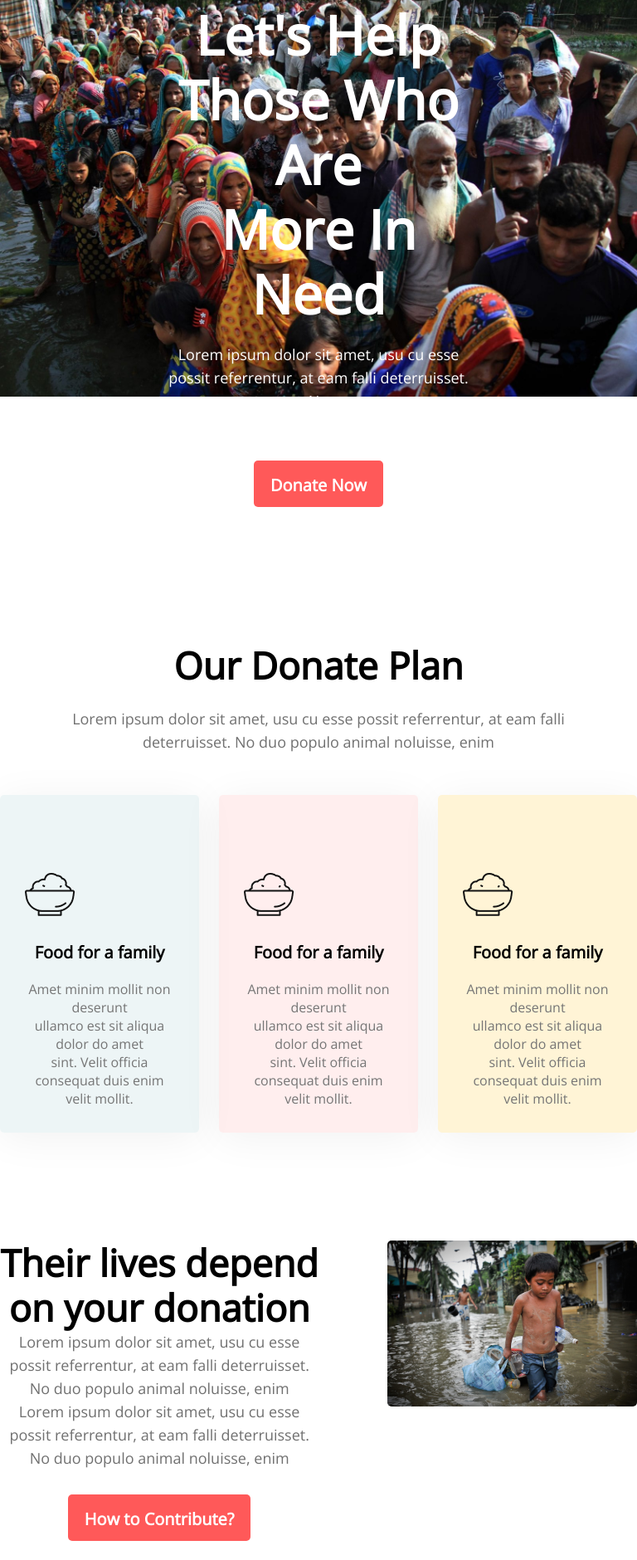
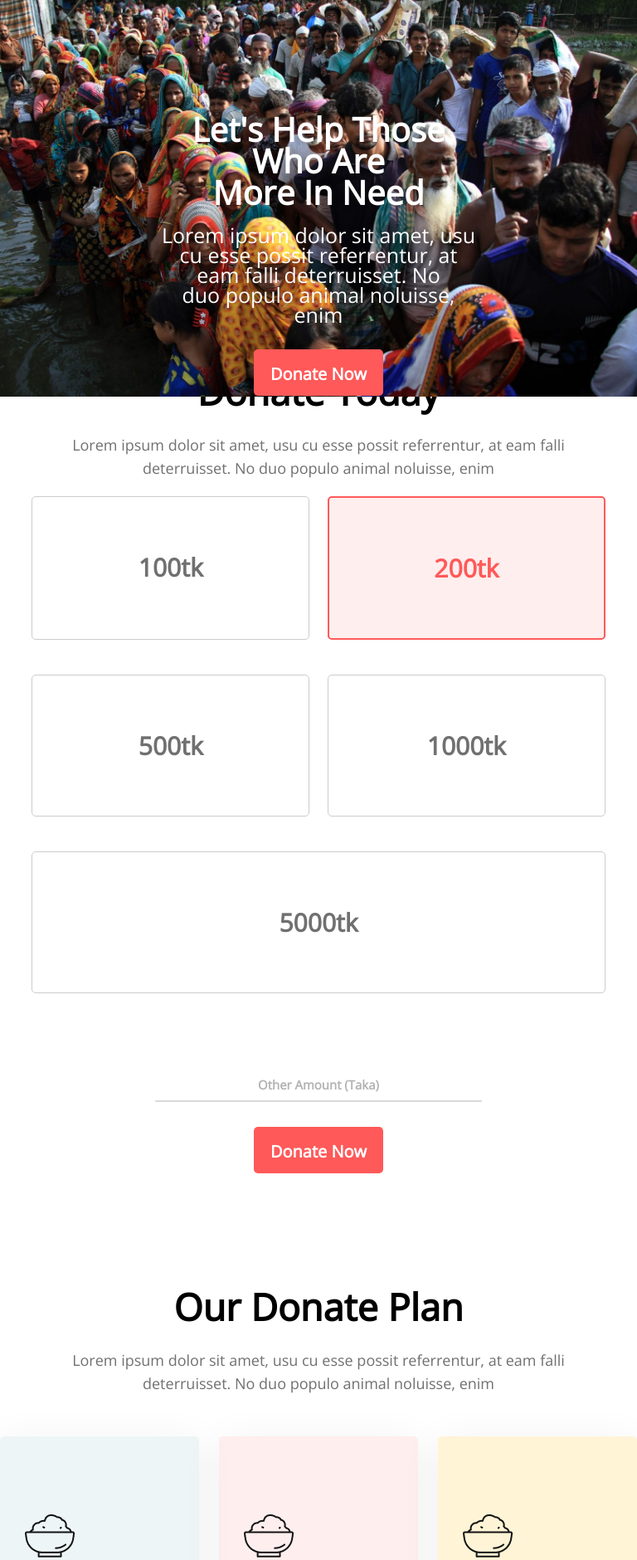
Before and after one commit to srafsan/donate-today, a plain HTML site: page index.html in a window 768 px wide. Shown: the part 28-1908 px from the top of the page at 83% size. Drawn offline with nearby package versions, Linux system fonts and the light colour scheme.

Commit message:
Added resposive for tablets

```diff
--- a/index.html
+++ b/index.html
@@ -37,7 +37,7 @@
 
         <main>
             <!-- Donate Today Section -->
-            <section class="donate-today hide">
+            <section class="donate-today">
                 <h1 class="donate-title">Donate Today</h1>
                 <p class="main-description">
                     Lorem ipsum dolor sit amet, usu cu esse possit referrentur,
--- a/styles/donate.css
+++ b/styles/donate.css
@@ -283,12 +283,10 @@ footer {
     color: white;
 }
 
+/* RESPONSIVE SECTION */
+/* for mobiles */
 @media screen and (max-width: 576px) {
-    #pricing-plans {
-        width: 50%;
-        flex-direction: column;
-    }
-
+    /* head */
     .banner {
         position: absolute;
         top: 30%;
@@ -306,10 +304,18 @@ footer {
         line-height: 16px;
     }
 
+    /* main */
     .random {
         margin-top: -200px;
     }
 
+    /* prices */
+    #pricing-plans {
+        width: 50%;
+        flex-direction: column;
+    }
+
+    /* plans */
     .plans-container {
         flex-direction: column;
     }
@@ -318,16 +324,43 @@ footer {
         justify-content: center;
     }
 
-    .sec1 {
-        flex-direction: column-reverse;
-    }
-
+    /* sections */
+    .sec1,
     .sec2 {
         flex-direction: column-reverse;
     }
 }
 
-/* hide */
-.hide {
-    display: none;
+/* For tabs */
+@media screen and (min-width: 577px) and (max-width: 992px) {
+    /* header */
+    .banner-title {
+        font-size: 40px;
+        line-height: 38px;
+    }
+
+    .banner-description {
+        font-size: 25px;
+        line-height: 24px;
+    }
+
+    /* main */
+    .random {
+        margin-top: -200px;
+    }
+
+    /* pricing plans */
+    #pricing-plans {
+        width: 90%;
+        display: grid;
+        grid-template-columns: repeat(2, 1fr);
+    }
+    #pricing-plans > :nth-child(5) {
+        grid-column: 2 span;
+    }
+
+    .sec1,
+    .sec2 {
+        padding: 10px;
+    }
 }
```
